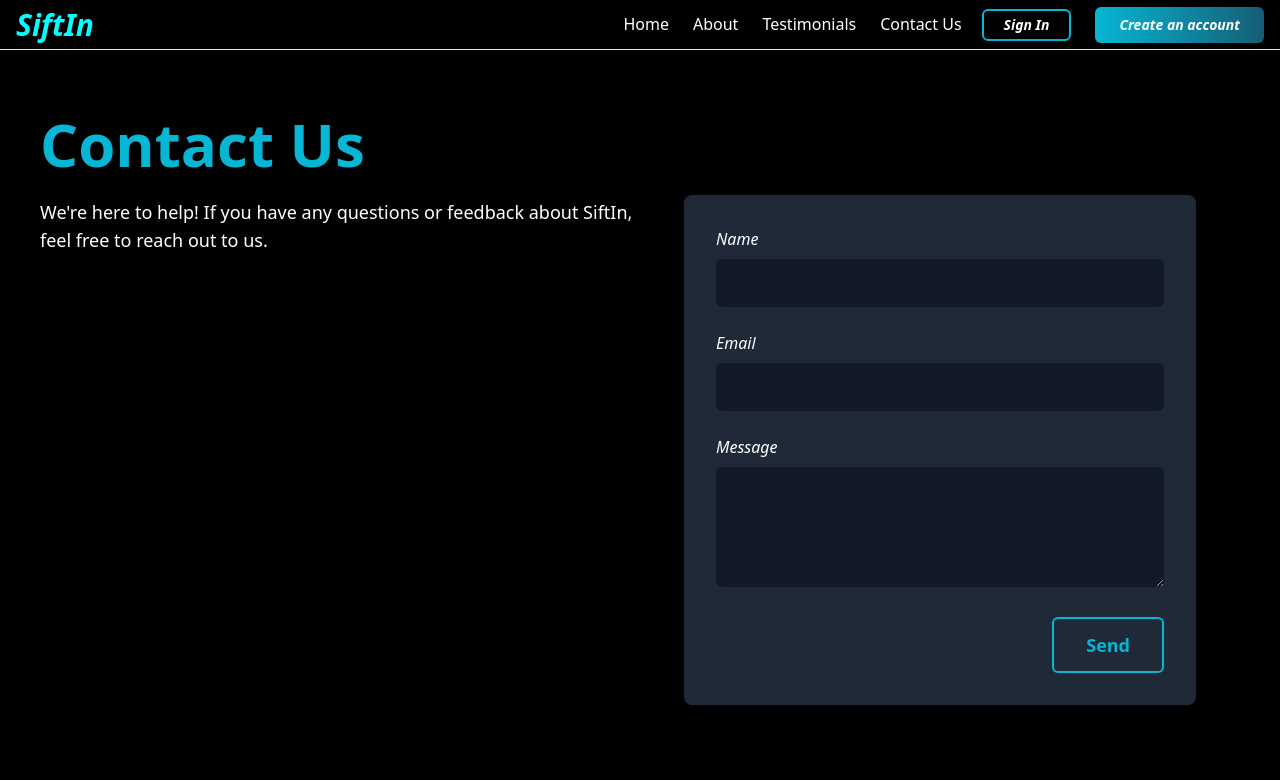
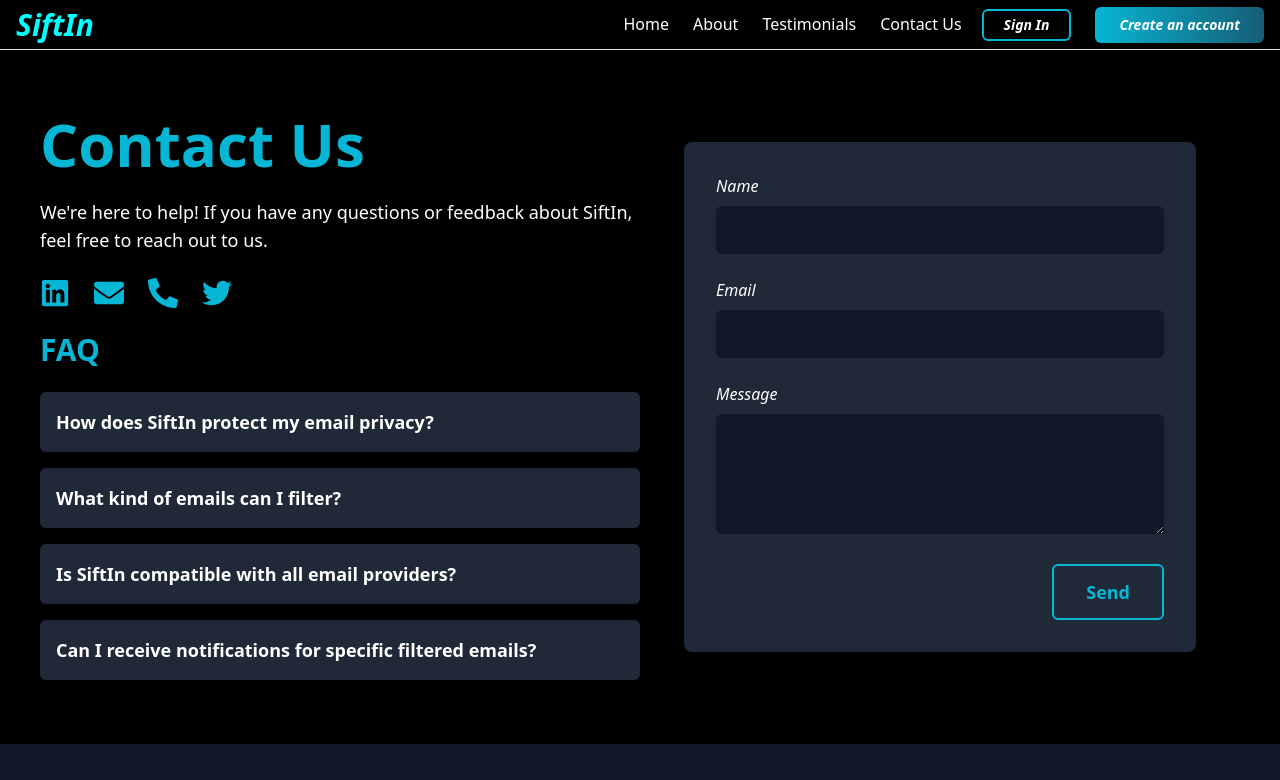
Before and after one commit to dheeraj-vp/Yantra-Web, a React (Vite) app in the folder Frontend/my-react/: page /ContactUs in a window 1280 px wide. Shown: the top 780 px of the page. Built offline with nearby package versions, Linux system fonts and the light colour scheme.

Commit message:
add FAQs in contact us

```diff
--- a/Frontend/my-react/src/components/ContactUs.jsx
+++ b/Frontend/my-react/src/components/ContactUs.jsx
@@ -1,8 +1,10 @@
-import React, { useRef } from "react";
+import React, { useRef, useState } from "react";
 import emailjs from '@emailjs/browser';
+import { FaLinkedin, FaTwitter, FaEnvelope, FaPhoneAlt } from 'react-icons/fa'; // Import Font Awesome icons
 
 const ContactUs = () => {
   const form = useRef();
+  const [openFaqIndex, setOpenFaqIndex] = useState(null); // For FAQ toggle
 
   const sendEmail = (e) => {
     e.preventDefault();
@@ -22,14 +24,104 @@ const ContactUs = () => {
       );
   };
 
+  const toggleFAQ = (index) => {
+    setOpenFaqIndex(openFaqIndex === index ? null : index); // Toggle open/close FAQ
+  };
+
   return (
-    <div className="text-white bg-black flex flex-col md:flex-row w-full h-screen px-10 py-8 md:py-16">
-      <div className="md:w-1/2 flex flex-col  space-y-6">
+    <div className="text-white bg-black flex flex-col w-full h-auto px-5 py-10 md:px-10 md:py-16 space-y-10 md:space-y-0 md:flex-row">
+
+      {/* Contact Info */}
+      <div className="md:w-1/2 flex flex-col space-y-6">
         <h1 className="text-4xl md:text-6xl font-bold text-cyan-500">Contact Us</h1>
         <p className="text-lg">
           We're here to help! If you have any questions or feedback about SiftIn, feel free to reach out to us.
         </p>
+
+        {/* Icons */}
+        <div className="flex items-center space-x-6 mt-6">
+          <a href="https://www.linkedin.com/in/dheeraj-vp/" target="_blank" rel="noopener noreferrer" className="text-cyan-500 hover:text-cyan-300" title="LinkedIn: dheeraj-vp">
+            <FaLinkedin size={30} />
+          </a>
+          <a href="mailto:dheeraj@example.com" className="text-cyan-500 hover:text-cyan-300" title="Gmail: dheeraj@example.com">
+            <FaEnvelope size={30} />
+          </a>
+          <a href="tel:+1234567890" className="text-cyan-500 hover:text-cyan-300" title="Phone: +1234567890">
+            <FaPhoneAlt size={30} />
+          </a>
+          <a href="https://twitter.com/dheeraj" target="_blank" rel="noopener noreferrer" className="text-cyan-500 hover:text-cyan-300" title="Twitter: @dheeraj">
+            <FaTwitter size={30} />
+          </a>
+        </div>
+
+        {/* FAQ Section */}
+        <div className="w-full mt-10">
+          <h2 className="text-3xl font-semibold text-cyan-500 mb-6">FAQ</h2>
+          <div className="space-y-4">
+            {/* FAQ Item 1 */}
+            <div>
+              <button
+                className="w-full text-left text-lg font-semibold text-white bg-gray-800 p-4 rounded-md focus:outline-none"
+                onClick={() => toggleFAQ(0)}
+              >
+                How does SiftIn protect my email privacy?
+              </button>
+              {openFaqIndex === 0 && (
+                <div className="p-4 bg-gray-900 rounded-b-md text-sm text-gray-300">
+                  SiftIn ensures that your email data is never stored on our servers without your consent. All filtering happens locally, and sensitive information is protected.
+                </div>
+              )}
+            </div>
+
+            {/* FAQ Item 2 */}
+            <div>
+              <button
+                className="w-full text-left text-lg font-semibold text-white bg-gray-800 p-4 rounded-md focus:outline-none"
+                onClick={() => toggleFAQ(1)}
+              >
+                What kind of emails can I filter?
+              </button>
+              {openFaqIndex === 1 && (
+                <div className="p-4 bg-gray-900 rounded-b-md text-sm text-gray-300">
+                  You can filter emails based on keywords in the sender, subject, or body of the email. You can also create custom filters to organize your inbox efficiently.
+                </div>
+              )}
+            </div>
+
+            {/* FAQ Item 3 */}
+            <div>
+              <button
+                className="w-full text-left text-lg font-semibold text-white bg-gray-800 p-4 rounded-md focus:outline-none"
+                onClick={() => toggleFAQ(2)}
+              >
+                Is SiftIn compatible with all email providers?
+              </button>
+              {openFaqIndex === 2 && (
+                <div className="p-4 bg-gray-900 rounded-b-md text-sm text-gray-300">
+                  Currently, SiftIn supports Gmail integration through Google APIs. We plan to add support for other email providers in future updates.
+                </div>
+              )}
+            </div>
+
+            {/* FAQ Item 4 */}
+            <div>
+              <button
+                className="w-full text-left text-lg font-semibold text-white bg-gray-800 p-4 rounded-md focus:outline-none"
+                onClick={() => toggleFAQ(3)}
+              >
+                Can I receive notifications for specific filtered emails?
+              </button>
+              {openFaqIndex === 3 && (
+                <div className="p-4 bg-gray-900 rounded-b-md text-sm text-gray-300">
+                  Yes, SiftIn can notify you when new emails matching your filters arrive, so you never miss important messages.
+                </div>
+              )}
+            </div>
+          </div>
+        </div>
       </div>
+
+      {/* Form Section */}
       <div className="md:w-1/2 flex justify-center items-center">
         <form ref={form} onSubmit={sendEmail} className="bg-gray-800 p-8 rounded-lg w-full max-w-lg">
           <div className="mb-6">
```
Also changed, not shown: 1 other file (tests, documents, lock files or other folders).
